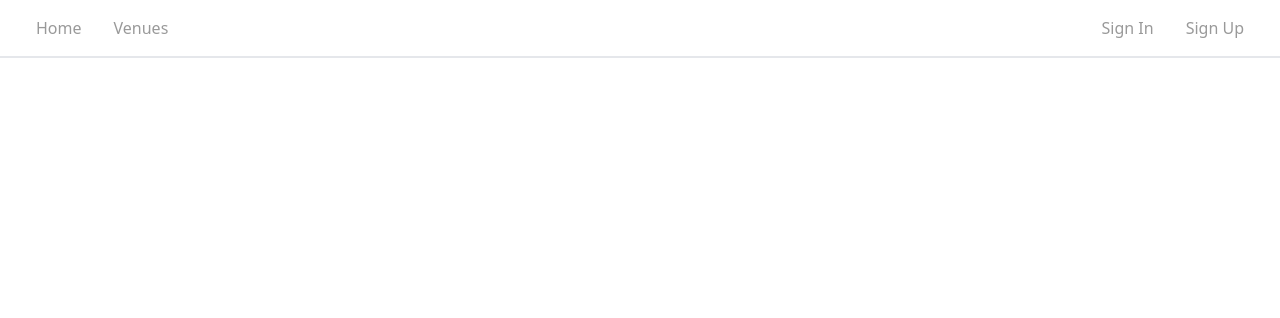
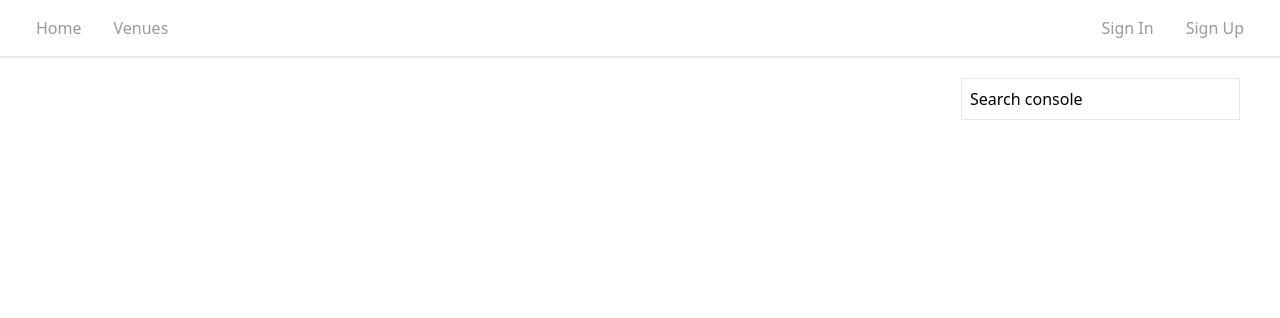
Before and after one commit to maciejbentkowski/knajping-demo-django, a Django app: page /venues/ in a window 1280 px wide. Shown: the top 318 px of the page. Run offline with Django 5.2, Linux system fonts and the light colour scheme; data that the repository does not hold is empty; style sheets or scripts are compiled from the project's sources; some libraries are stand-ins or nearby versions.

Commit message:
Improved venues visibility

```diff
--- a/venues/templates/venues/venues.html
+++ b/venues/templates/venues/venues.html
@@ -2,34 +2,28 @@
 
 {% block content %}
     <div class="mt-5 mx-10">
-    <div class="grid grid-cols-3 gap-4">
+        <div class="grid grid-cols-4 gap-7">
+            <div class="col-span-3">
+                <div class="grid grid-cols-12 gap-6">
                     {% for venue in venues %}
                         {% if venue.is_active %}
-        <div>
+                            <div class="col-span-4">
                                 <div class="rounded-lg dark:bg-surface-dark border-2">
                                     <div class="relative bg-cover bg-no-repeat">
-                    <img class="rounded-t-lg" src="https://tecdn.b-cdn.net/img/new/standard/nature/186.jpg" alt="" /><a href="#!">
+                                        <img class="rounded-t-lg" src="https://tecdn.b-cdn.net/img/new/standard/nature/186.jpg" alt="" />
+                                        <a href="{% url 'venues:detail' venue.id %}">
                                             <div class="absolute bottom-0 left-0 right-0 top-0 h-full w-full overflow-hidden bg-[hsla(0,0%,98%,0.15)] bg-fixed opacity-0 transition duration-300 ease-in-out hover:opacity-100">
                                             </div>
                                         </a>
                                     </div>
                                     <div class="p-6 text-surface">
-                    <h3 class="mb-2 text-xl font-medium leading-tight"><a href="{% url 'venues:detail' venue.id %}">{{ venue.name }}</a>
+                                        <h3 class="mb-2 text-xl font-medium leading-tight">
+                                            <a href="{% url 'venues:detail' venue.id %}">{{ venue.name }}</a>
                                         </h3>
                                         <div class="dark:text-blue-700">
                                             {% for category in venue.categories.all %}
                                                 {{ category.name }}
                                             {% endfor %}
-                    </div>
-                    <div>
-                    </div>
-                    <div>
-                        <button type="button" class="bg-blue-600 hover:bg-blue-500 text-white my-4 rounded">
-                            <a class=" py-1 px-3 block" href="{% url 'venues:update-venue' venue.id %}">Edytuj</a>
-                        </button>
-                        <button type="button" class="bg-red-600 hover:bg-red-400 text-white my-4 ml-2 rounded">
-                            <a class=" py-1 px-3 block" href="{% url 'venues:delete-venue' venue.id %}">Usuń</a>
-                        </button>
                                         </div>
                                     </div>
                                 </div>
@@ -38,4 +32,14 @@
                     {% endfor %}
                 </div>
             </div>
+            <div id="menu" class="col-span-1 border">
+                <div class="m-2">
+                    <div>
+                        Search console
+                    </div>
+                </div>
+            </div>
+        </div>
+    </div>
+</div>
 {% endblock content %}
```
Lines whose indentation alone changed are shown as unchanged.
